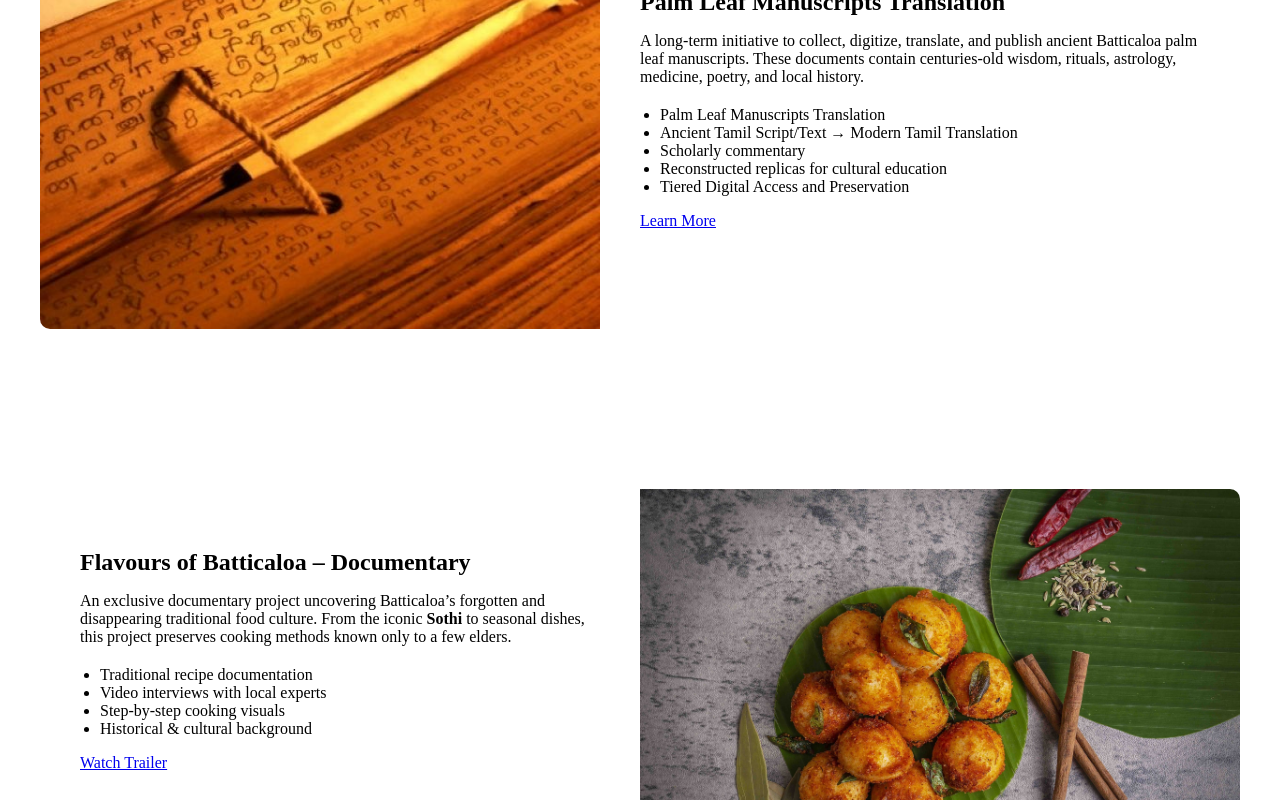
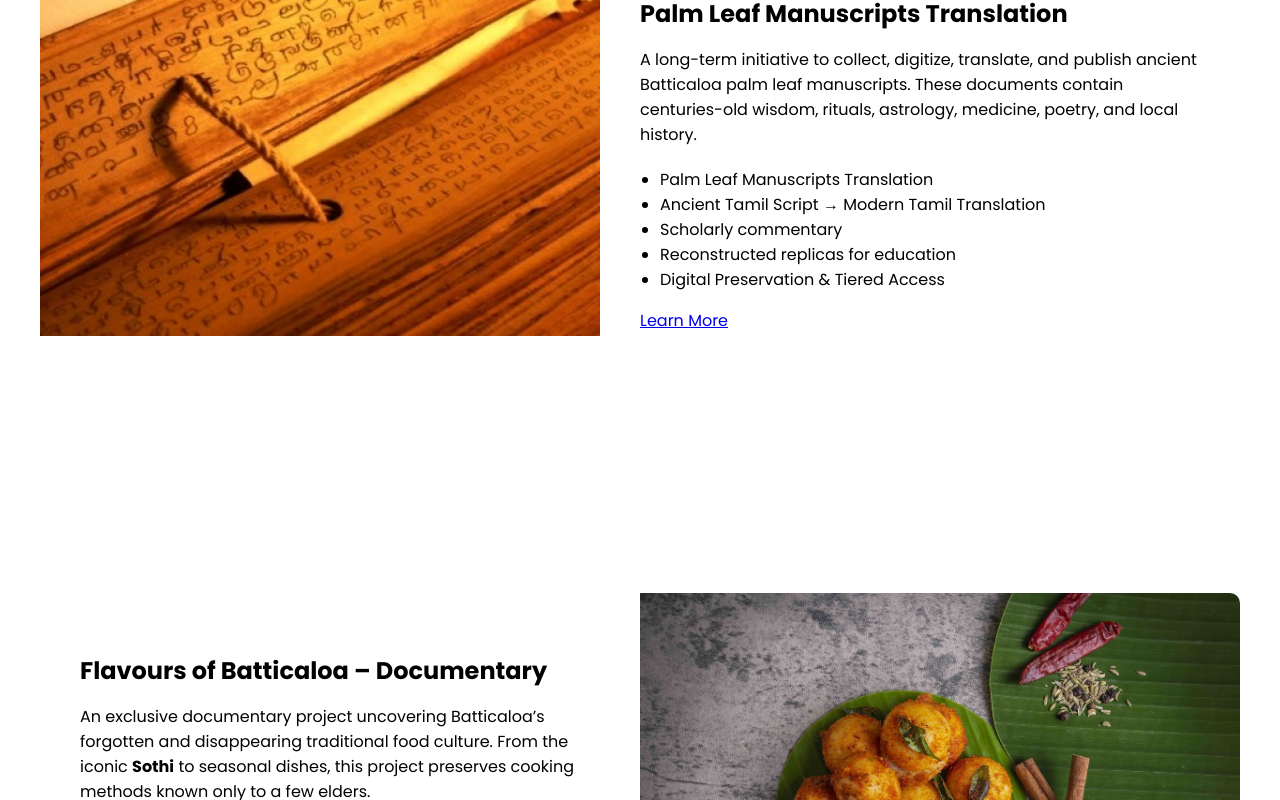
Before and after one commit to thivaharan-selvanayagam/mattakalappu-frontend, a Next.js app: page /projects in a window 1280 px wide. Shown: the part 600-1400 px from the top of the page. Built offline with nearby package versions, Linux system fonts and the light colour scheme.

Commit message:
projects page css brake code updated

```diff
--- a/components/Navbar.js
+++ b/components/Navbar.js
@@ -1,7 +1,8 @@
 "use client";
-
+import "./globals.css";
 import Link from "next/link";
 import { useState } from "react";
+import "./components/Navbar.js";
 
 export default function Navbar() {
     const [menuOpen, setMenuOpen] = useState(false);
--- a/pages/projects.js
+++ b/pages/projects.js
@@ -1,8 +1,4 @@
-// pages/projects.js
-// Next.js Project Landing Page for:
-// 1. Palm Leaf Manuscripts Translation Project
-// 2. Flavours of Batticaloa Documentary Project
-// Uses the same color palette and design style from your homepage
+"use client";  // REQUIRED for styled-jsx to work on Vercel
 
 import Head from 'next/head';
 import Link from 'next/link';
@@ -38,7 +34,7 @@ export default function Projects() {
       <section className="section">
         <div className="project-card">
           <Image
-                src="/manuscript.jpg"
+            src="/manuscript.jpg"   // FIXED EXTENSION
             alt="Palm Leaf Manuscripts"
             width={600}
             height={400}
@@ -52,10 +48,10 @@ export default function Projects() {
             </p>
             <ul>
               <li>Palm Leaf Manuscripts Translation</li>
-              <li>Ancient Tamil Script/Text → Modern Tamil Translation</li>
+              <li>Ancient Tamil Script → Modern Tamil Translation</li>
               <li>Scholarly commentary</li>
-              <li>Reconstructed replicas for cultural education</li>
-              <li>Tiered Digital Access and Preservation</li>
+              <li>Reconstructed replicas for education</li>
+              <li>Digital Preservation & Tiered Access</li>
             </ul>
             <Link href="#" className="btn">Learn More</Link>
           </div>
@@ -67,7 +63,7 @@ export default function Projects() {
         <div className="project-card reverse">
           <Image
             src="/food.jpg"
-                alt="traditional food"
+            alt="Traditional Food"
             width={600}
             height={400}
             className="rounded-lg shadow"
@@ -80,8 +76,8 @@ export default function Projects() {
             </p>
             <ul>
               <li>Traditional recipe documentation</li>
-              <li>Video interviews with local experts</li>
-              <li>Step-by-step cooking visuals</li>
+              <li>Video interviews with knowledgeable elders</li>
+              <li>Cooking process recordings</li>
               <li>Historical & cultural background</li>
             </ul>
             <Link href="#" className="btn">Watch Trailer</Link>
@@ -96,6 +92,12 @@ export default function Projects() {
 
       {/* Styles */}
       <style jsx>{`
+        :global(body) {
+          margin: 0;
+          font-family: 'Poppins', sans-serif;
+          background: var(--background-light);
+        }
+
         :root {
           --primary-color: #007bff;
           --secondary-color: #6c757d;
@@ -105,30 +107,30 @@ export default function Projects() {
           --shadow-light: 0 4px 12px rgba(0, 0, 0, 0.08);
         }
 
-        body {
-          margin: 0;
-          font-family: 'Poppins', sans-serif;
-          background: var(--background-light);
-        }
-
         .navbar {
           background: rgba(255, 255, 255, 0.95);
           box-shadow: var(--shadow-light);
           padding: 15px 40px;
           display: flex;
           justify-content: space-between;
+          align-items: center;
+          position: sticky;
+          top: 0;
+          z-index: 1000;
         }
 
         .logo {
           font-size: 24px;
           font-weight: 700;
           color: var(--primary-color);
+          text-decoration: none;
         }
 
         .nav-links a {
           margin-left: 20px;
           text-decoration: none;
           color: var(--text-color);
+          font-weight: 500;
         }
 
         .hero {
@@ -138,7 +140,10 @@ export default function Projects() {
           padding: 120px 20px;
         }
 
-        .hero h1 { font-size: 48px; }
+        .hero h1 {
+          font-size: 48px;
+          margin-bottom: 10px;
+        }
 
         .section {
           padding: 80px 20px;
@@ -152,15 +157,11 @@ export default function Projects() {
           border-radius: 10px;
           display: flex;
           overflow: hidden;
+          margin-bottom: 60px;
         }
 
         .project-card.reverse {
           flex-direction: row-reverse;
-        }
-
-        .project-card img {
-          width: 50%;
-          object-fit: cover;
         }
 
         .project-content {
@@ -186,6 +187,11 @@ export default function Projects() {
           color: var(--white);
           border-radius: 50px;
           text-decoration: none;
+          transition: 0.3s;
+        }
+
+        .btn:hover {
+          background: #0056b3;
         }
 
         .footer {
@@ -195,13 +201,18 @@ export default function Projects() {
           text-align: center;
         }
 
+        /* Mobile Fix */
         @media(max-width: 900px) {
+          .nav-links {
+            display: none; /* Same behavior as your homepage */
+          }
+
           .project-card {
             flex-direction: column;
           }
 
-          .project-card img,
-          .project-content {
+          .project-content,
+          .project-card :global(img) {
             width: 100%;
           }
         }
```
Lines whose indentation alone changed are shown as unchanged.
